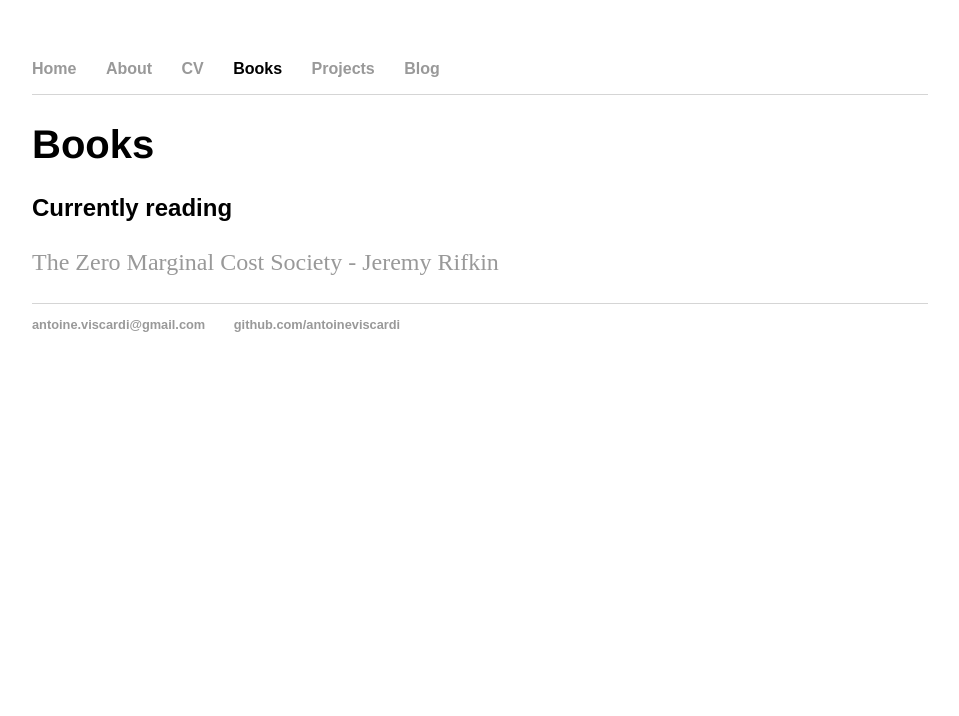
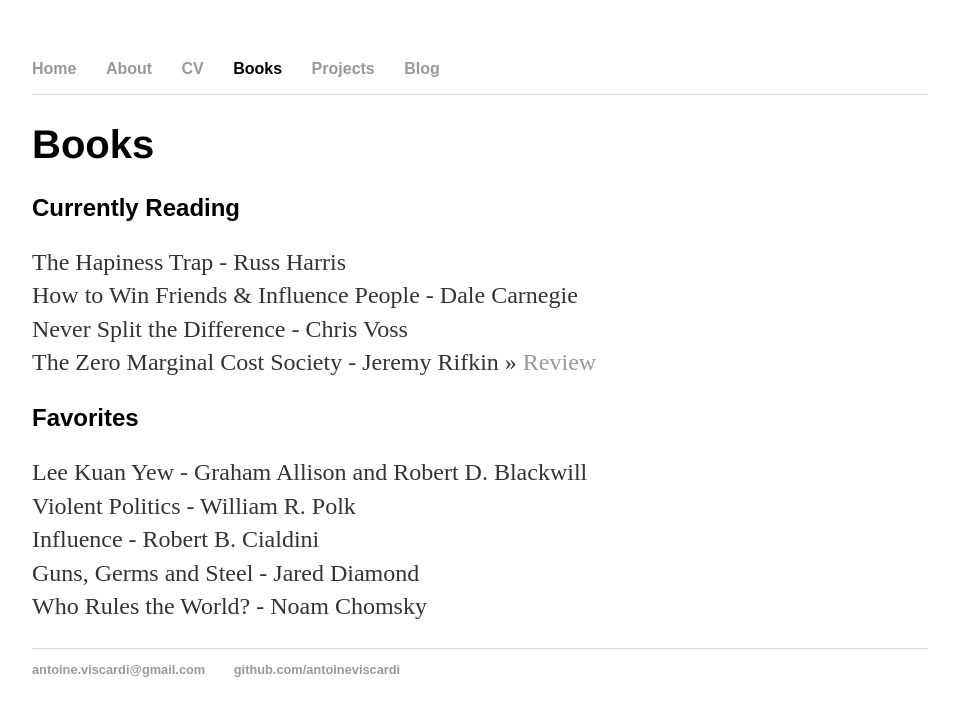
Before and after one commit to Madibam/antoineviscardi.github.io, a Jekyll site: the page built from books/index.html, in a window 1280 px wide. Shown: the top 716 px of the page, without its empty margins (160-1119 px from the left). Built offline with Jekyll 4.4.1, drawn with Linux system fonts in a browser that asks for light colours.

Commit message:
add book list in data
now generates book index from list in data and add link only to books for whom an article exists

```diff
--- /dev/null
+++ b/_data/books.yml
@@ -0,0 +1,21 @@
+current:
+  - title: The Hapiness Trap
+    author: Russ Harris
+  - title: How to Win Friends & Influence People
+    author: Dale Carnegie
+  - title: Never Split the Difference
+    author: Chris Voss
+  - title: The Zero Marginal Cost Society
+    author: Jeremy Rifkin
+
+books:
+  - title: Lee Kuan Yew
+    author: Graham Allison and Robert D. Blackwill
+  - title: Violent Politics
+    author: William R. Polk
+  - title: Influence
+    author: Robert B. Cialdini
+  - title: Guns, Germs and Steel
+    author: Jared Diamond
+  - title: Who Rules the World?
+    author: Noam Chomsky
--- a/blogs/index.html
+++ b/blogs/index.html
@@ -4,7 +4,7 @@ title: Blog
 ---
 <h1> {{ page.title }}</h1>
 {% assign size = site.blogs | size %}
-{% if size != 0 %}
+{% if size > 0 %}
     <ul class="posts">
         {% for post in site.blogs %}
             <li><span>{{ post.date | date_to_string }}</span> » <a href="{{ post.url }}" title="{{ post.title }}">{{ post.title }}</a></li>
--- a/books/index.html
+++ b/books/index.html
@@ -4,22 +4,44 @@ title: Books
 ---
 <h1> {{ page.title }}</h1>
 
-{% assign size = site.books_current | size %}
-{% if size != 0 %}
-	<h2>Currently reading</h2>
+{% assign size = site.data.books.current | size %}
+{% if size > 0 %}
+	<h2>Currently Reading</h2>
 	<ul class="posts">
-	{% for post in site.books_current %}
-		<li><a href="{{ post.url }}" title="{{ post.title }}">{{ post.title }} {% if post.author %}- {{ post.author }}{% endif %}</a></li>
+
+	{% for book in site.data.books.current %}
+		<li>
+			<span>{{ book.title }} - {{ book.author }}</span>
+
+			{% assign posts = site.books_current | where:"title", book.title %}
+			{% assign size = posts | size %}
+
+			{% if size == 1 %}
+				{% assign post = posts[0] %}
+				<span> » <a href="{{ post.url }}" title="{{ post.title }}">Review</a></span>
+			{% endif %}
+		</li>
 	{% endfor %}
 	</ul>
 {% endif %}
 
-{% assign size = site.books | size %}
-{% if size != 0 %}
-	<h2>Finished</h2>
+{% assign size = site.data.books.books | size %}
+{% if size > 0 %}
+	<h2>Favorites</h2>
 	<ul class="posts">
-	{% for post in site.books %}
-		<li><a href="{{ post.url }}" title="{{ post.title }}">{{ post.title }} {% if post.author %}- {{ post.author }}{% endif %}</a></li>
+
+	{% for book in site.data.books.books %}
+		<li>
+			<span>{{ book.title }} - {{ book.author }}</span>
+
+			{% assign posts = site.books | where:"title", book.title %}
+			{% assign size = posts | size %}
+
+			{% if size == 1 %}
+				{% assign post = posts[0] %}
+				<span> » <a href="{{ post.url }}" title="{{ post.title }}">Review</a></span>
+			{% endif %}
+		</li>
 	{% endfor %}
 	</ul>
 {% endif %}
```
